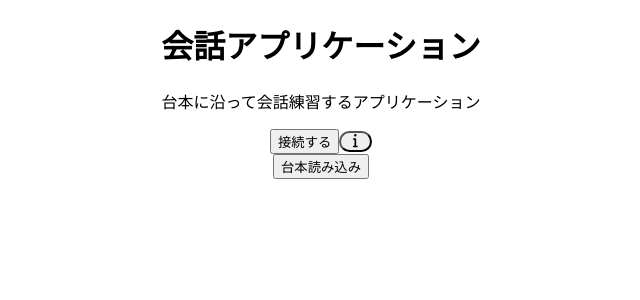
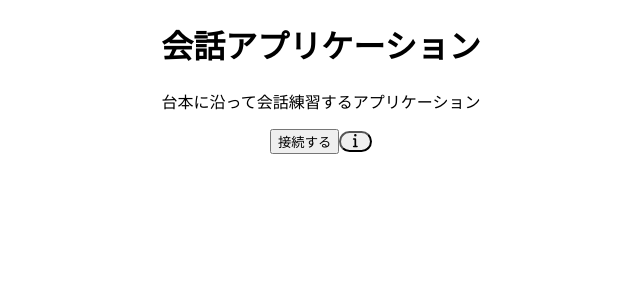
Before and after one commit to unokun/convo-partner, a React (Vite) app: page / in a window 1280 px wide. Shown: the top 300 px of the page, without its empty margins (319-959 px from the left). Built offline with nearby package versions, Linux system fonts and the light colour scheme.

Commit message:
「台本」読み込みボタン削除

```diff
--- a/src/components/ConvoPartner.tsx
+++ b/src/components/ConvoPartner.tsx
@@ -60,12 +60,6 @@ export const ConvoPartner: React.FC = () => {
                     <FontAwesomeIcon icon={faInfo} className="h-6 w-6 text-blue-500" />
                   </button>
                 </div>
-                <button
-                  className="px-6 py-3 bg-green-500 text-white font-semibold rounded-lg hover:bg-green-600 transition-colors shadow-md"
-                  aria-label="台本読み込み"
-                >
-                  台本読み込み
-                </button>
               </div>
             </div>
           </div>
```
